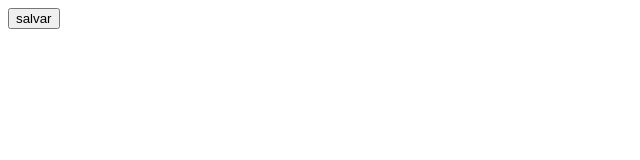
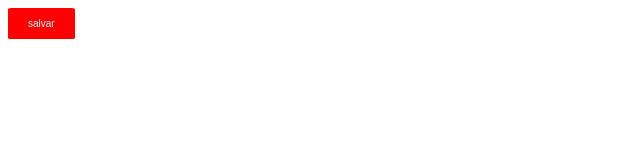
Before and after one commit to kauantoledo22/botao, a plain HTML site: page index.html in a window 1280 px wide. Shown: the whole page, without its empty margins (0-640 px from the left). Drawn offline with Linux system fonts and the light colour scheme.

Commit message:
Add files via upload

```diff
--- a/index.html
+++ b/index.html
@@ -8,7 +8,8 @@
     <link rel="stylesheet" href="style.css">
 </head>
 <body>
-    <button class="save button">salvar</button>
+
+    <button class="save-button">salvar</button>
 
 </body>
 </html>
--- a/style.css
+++ b/style.css
@@ -1,10 +1,14 @@
 .save-button{
-    background-color: red;
+    background-color: rgb(255, 0, 0);
     color: white;
-    border: nome;
+    border: none;
     padding: 10px 20px;
     font-size: 10px;
+    cursor: pointer;
     cursor: 0.8;
     transition: opacity 0.3s ease;
     border-radius: 5%;
 }
+.save-button:hover{
+    opacity: 1;
+}
```
